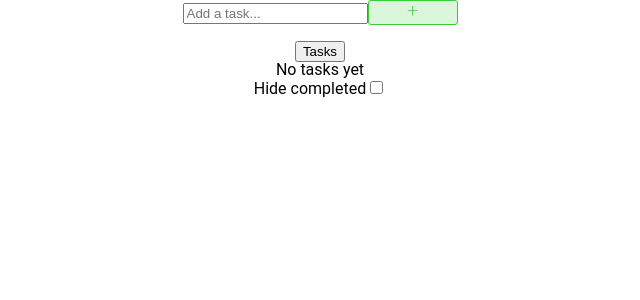
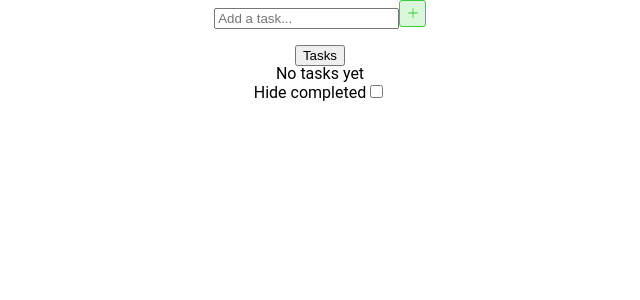
Before and after one commit to amanape/musical-carnival, a React (Create React App) app: page / in a window 1280 px wide. Shown: the top 300 px of the page, without its empty margins (320-960 px from the left). Built offline with nearby package versions, Linux system fonts and the light colour scheme.

Commit message:
Edit style

```diff
--- a/src/sass/abstracts/_mixins.scss
+++ b/src/sass/abstracts/_mixins.scss
@@ -1,7 +1,8 @@
 @mixin button($btn_color) {
+  position: relative;
   cursor: pointer;
-  width: 90px;
-  height: 25px;
+  width: 2em;
+  height: 2em;
   display: inline-block;
   font-weight: 700;
   padding: 3px 6px;
@@ -10,7 +11,15 @@
   border: 1px solid $btn_color;
   border-radius: 3px;
   text-decoration: none;
+
   &:hover {
     background: lighten($btn_color, 50);
   }
+
+  svg {
+    position: absolute;
+    top: 50%;
+    left: 50%;
+    transform: translate(-50%, -50%);
+  }
 }
```
